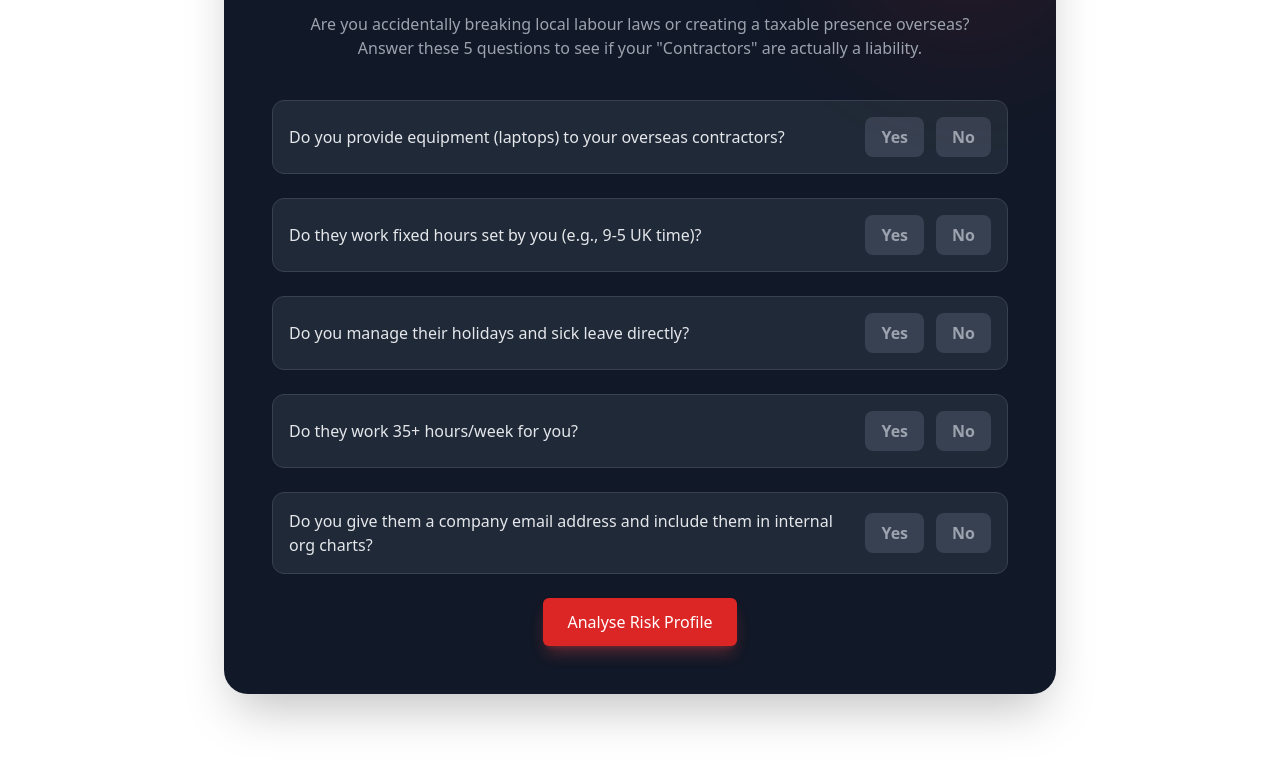
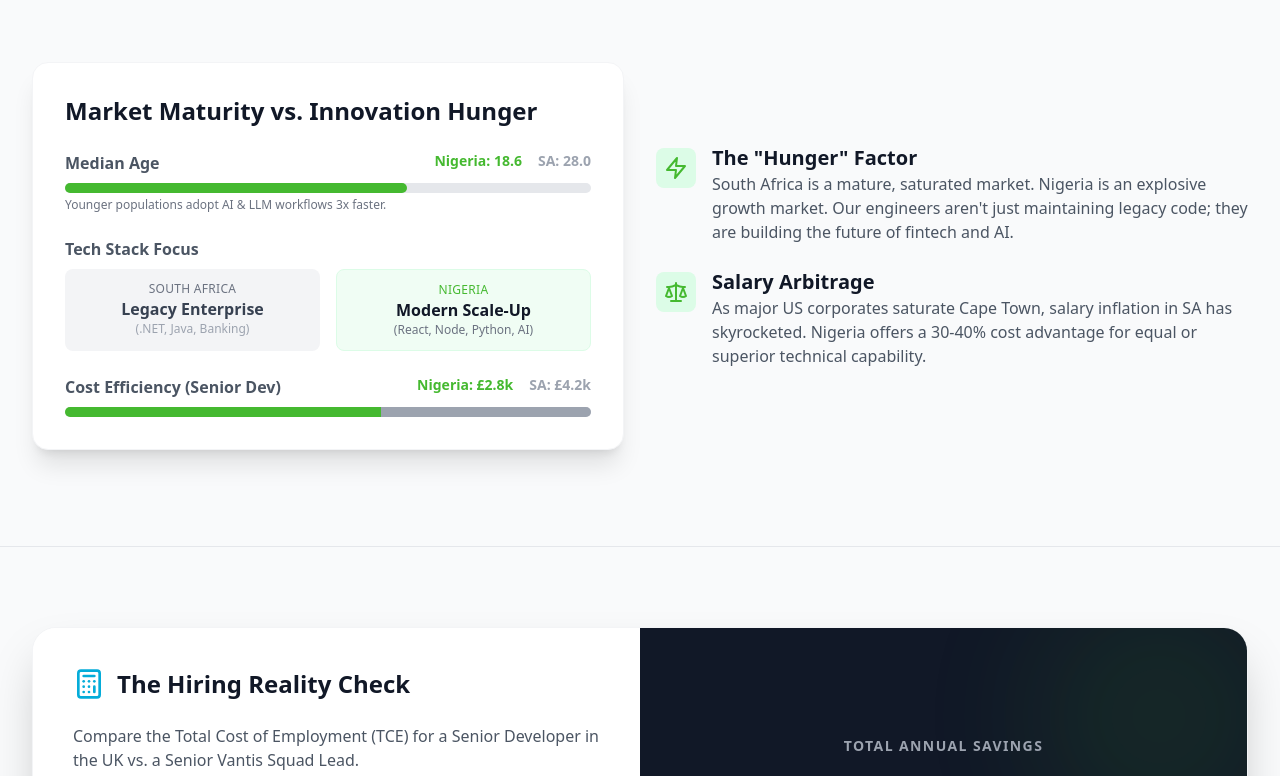
Before and after one commit to vantis-job-portal/vantis-launch, a React (Vite) app: page / in a window 1280 px wide. Shown: the part 1724-2500 px from the top of the page. Built offline with nearby package versions, Linux system fonts and the light colour scheme.

Commit message:
Update App.jsx

```diff
--- a/src/App.jsx
+++ b/src/App.jsx
@@ -364,7 +364,7 @@ const CostCalculator = ({ onOpenModal }) => {
           <div className="md:w-1/2 p-10 bg-white">
             <div className="flex items-center mb-6">
               <Calculator className="w-8 h-8 text-[#04AcD9] mr-3" />
-              <h3 className="text-2xl font-bold text-gray-900">The Efficiency Paradox</h3>
+              <h3 className="text-2xl font-bold text-gray-900">The Hiring Reality Check</h3>
             </div>
             <p className="text-gray-600 mb-8">
               Compare the Total Cost of Employment (TCE) for a Senior Developer in the UK vs. a Senior Vantis Squad Lead.
@@ -376,7 +376,9 @@ const CostCalculator = ({ onOpenModal }) => {
                 onChange={(e) => setRoleCount(Number(e.target.value))}
                 className="w-full h-2 bg-gray-200 rounded-lg appearance-none cursor-pointer accent-[#45B930]"
               />
-              <div className="mt-2 text-center font-bold text-xl text-[#04AcD9]">{roleCount} {roleCount === 1 ? 'Engineer' : 'Engineers'}</div>
+              <div className="mt-2 text-center font-bold text-xl text-[#04AcD9]">
+                {roleCount} {roleCount === 1 ? 'Engineer' : 'Engineers'}
+              </div>
             </div>
             <div className="space-y-4">
                {/* UK Breakdown Block */}
@@ -402,7 +404,7 @@ const CostCalculator = ({ onOpenModal }) => {
                £{totalSavings.toLocaleString()}
              </div>
              <p className="text-gray-300 max-w-sm relative z-10 text-lg">
-               That's enough budget to hire <span className="text-[#45B930] font-bold">{Math.floor(totalSavings / vantisTotalPerHead)} more</span> Vantis engineers.
+               That's enough budget to hire <span className="text-[#45B930] font-bold">{Math.floor(totalSavings / vantisTotalPerHead)} more</span> Vantis {Math.floor(totalSavings / vantisTotalPerHead) === 1 ? 'engineer' : 'engineers'}.
              </p>
              <div className="mt-8 relative z-10">
                <button onClick={() => onOpenModal('engineering')} className="px-8 py-3 bg-[#45B930] text-white font-bold rounded-md hover:bg-[#3ba328] transition-colors shadow-lg shadow-green-900/50">
@@ -641,7 +643,7 @@ const DatabaseTeaser = ({ onOpenModal }) => {
           <p className="text-xl text-gray-400 mb-8 max-w-md">We are building the largest verified talent platform in Africa. Access thousands of pre-vetted profiles with a single subscription.</p>
           <div className="flex flex-col space-y-3">
             <div className="flex items-center text-gray-300"><Database className="w-5 h-5 mr-3 text-[#04AcD9]" /><span>Real-time availability status</span></div>
-            <div className="flex items-center text-gray-300"><CheckCircle className="w-5 h-5 mr-3 text-[#04AcD9]" /><span>Standardized technical assessments</span></div>
+            <div className="flex items-center text-gray-300"><CheckCircle className="w-5 h-5 mr-3 text-[#04AcD9]" /><span>Standardised technical assessments</span></div>
             <div className="flex items-center text-gray-300"><Globe className="w-5 h-5 mr-3 text-[#04AcD9]" /><span>Pan-African reach</span></div>
           </div>
         </div>
@@ -802,9 +804,9 @@ const App = () => {
         <Hero onNavigate={handleNavigate} />
         <TechTicker />
         <div id="why-nigeria"><WhyNigeria /></div>
-        <RiskCalculator />
         <TalentComparison />
         <CostCalculator onOpenModal={handleOpenModal} />
+        <RiskCalculator />
         <Solutions onOpenModal={handleOpenModal} />
         <InfrastructureSection />
         <DatabaseTeaser onOpenModal={handleOpenModal} />
```
